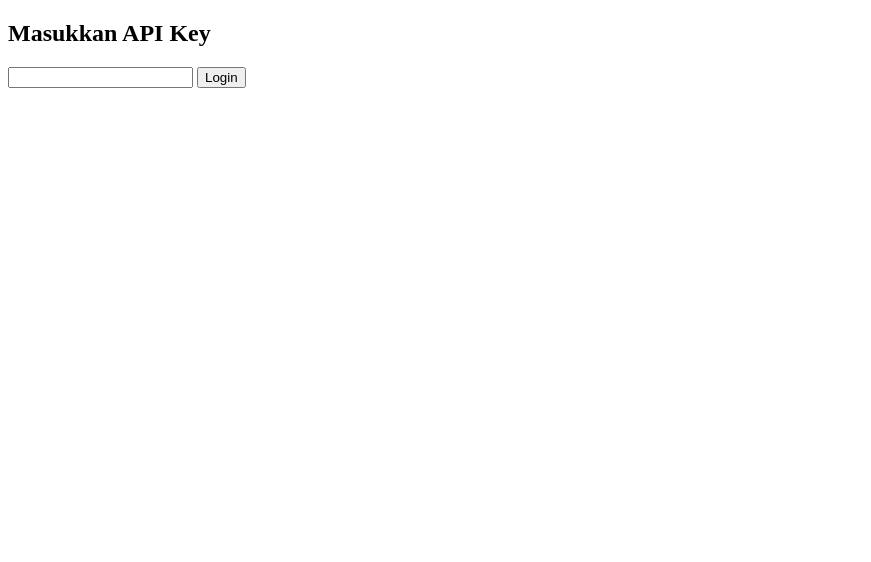
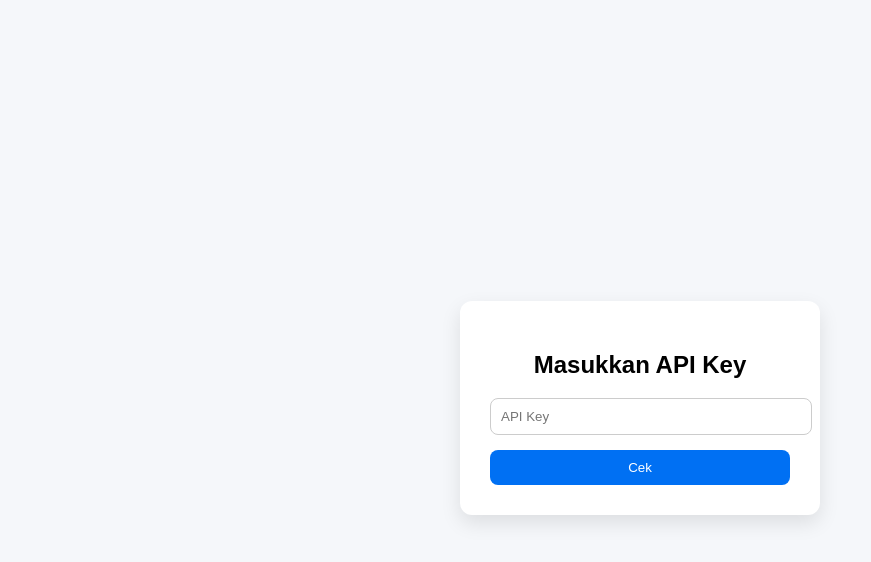
Before and after one commit to akudewaganteng/leeeetDowwwwwwn, a website: page index.html in a window 1280 px wide. Shown: the whole page, without its empty margins (0-871 px from the left). Drawn offline with Linux system fonts and the light colour scheme.

Commit message:
Update index.html

```diff
--- a/index.html
+++ b/index.html
@@ -1,13 +1,54 @@
 <!DOCTYPE html>
-<html>
+<html lang="id">
 <head>
-  <title>Login</title>
+  <meta charset="UTF-8" />
+  <meta name="viewport" content="width=device-width, initial-scale=1.0"/>
+  <title>Login API Key</title>
+  <style>
+    body {
+      font-family: sans-serif;
+      background: #f5f7fa;
+      display: flex;
+      height: 100vh;
+      justify-content: center;
+      align-items: center;
+    }
+    .container {
+      background: white;
+      padding: 30px;
+      border-radius: 12px;
+      box-shadow: 0 8px 20px rgba(0, 0, 0, 0.1);
+      text-align: center;
+      width: 300px;
+    }
+    input {
+      padding: 10px;
+      width: 100%;
+      margin-bottom: 15px;
+      border: 1px solid #ccc;
+      border-radius: 8px;
+    }
+    button {
+      padding: 10px 20px;
+      background: #0070f3;
+      color: white;
+      border: none;
+      border-radius: 8px;
+      cursor: pointer;
+      width: 100%;
+    }
+    button:hover {
+      background: #0059c1;
+    }
+  </style>
 </head>
 <body>
-  <h2>Masukkan API Key</h2>
-  <form method="GET" action="/">
-    <input type="text" name="apikey" required />
-    <button type="submit">Login</button>
-  </form>
+  <div class="container">
+    <h2>Masukkan API Key</h2>
+    <form method="GET" action="/">
+      <input type="text" name="apikey" placeholder="API Key" required />
+      <button type="submit">Cek</button>
+    </form>
+  </div>
 </body>
 </html>
```
